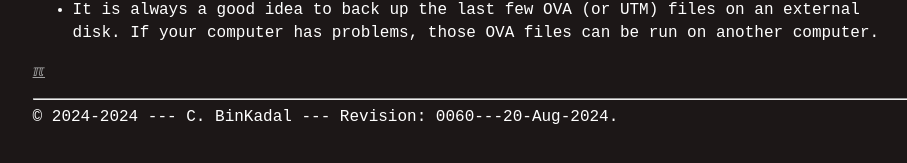
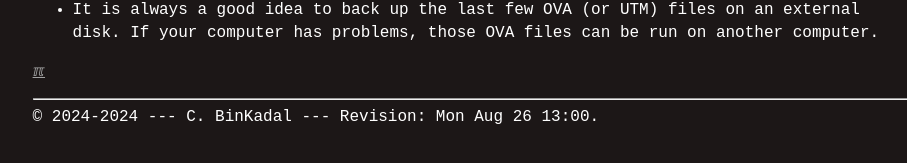
Before and after one commit to os2xx/demOS, a Jekyll site: the page built from index.md, in a window 1280 px wide and 900 px high, scrolled down 6033 px. Shown: the part 611-774 px from the top of the window, without its empty margins (165-1072 px from the left). Built offline with Jekyll 4.4.1, drawn with Linux system fonts in a browser that asks for light colours.

Commit message:
Update _config.yml

```diff
--- a/_config.yml
+++ b/_config.yml
@@ -1,5 +1,5 @@
 title: Operating Systems Programming
-version:     "0060---20-Aug-2024"
+version:     "Mon Aug 26 13:00"
 copyright:   "2024-2024"
 description: This is the Operating System course site,
       a GitHub Page, hosted at GitHub.com (thank you!).
```
